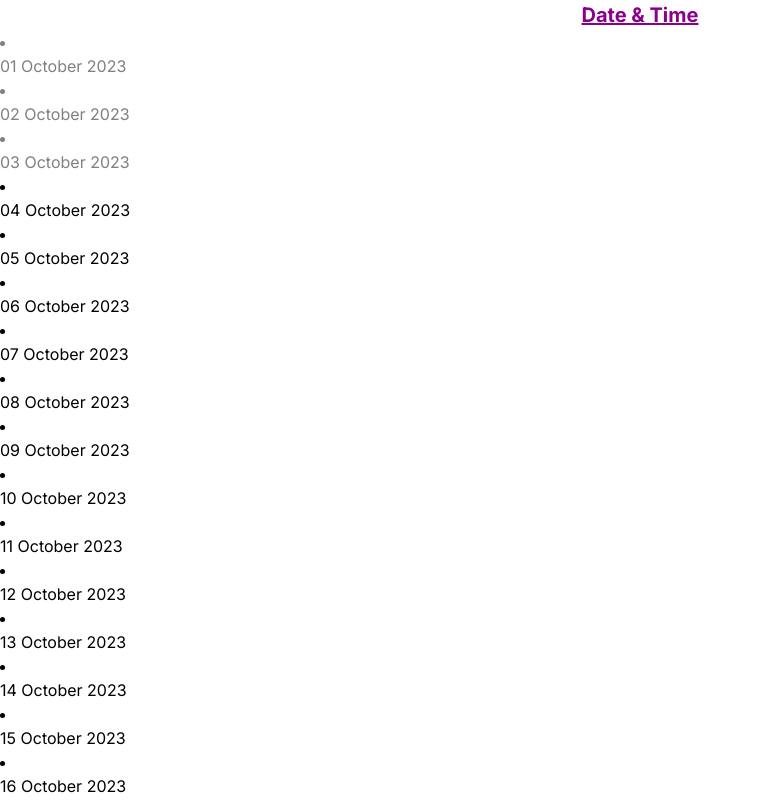
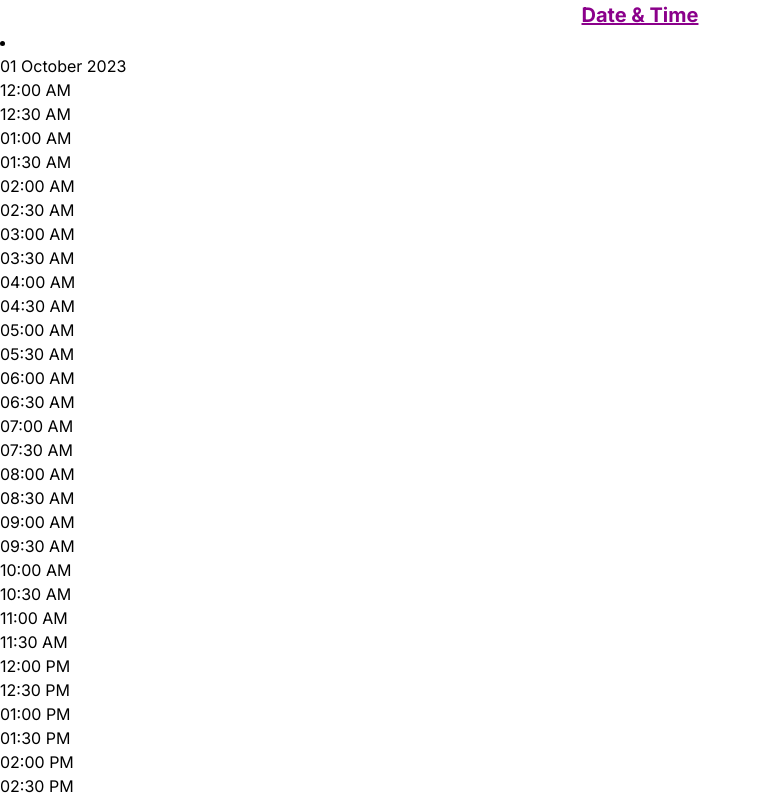
Before and after one commit to Chhavi0405/demos, a Next.js app in the folder appointments/: page / in a window 1280 px wide. Shown: the top 800 px of the page, without its empty margins (0-762 px from the left). Built offline with nearby package versions, Linux system fonts and the light colour scheme.

Commit message:
time map

```diff
--- a/appointments/app/page.tsx
+++ b/appointments/app/page.tsx
@@ -5,12 +5,13 @@ import { useEffect, useState } from "react";
 export default function Home() {
   const [dateArray, setDateArray] = useState<any>([]);
   const [isActive, setIsActive] = useState<any>(true);
-
+  const [isDate,setIsDate] = useState<any>()
+  const [isTime,setIsTime] = useState<any>([])
   const ar = dateArray.map((arr: any) => arr);
   useEffect(() => {
     getDate();
+    getTime();
   }, [isActive]);
-  console.log(isActive, "isactive");
 
   const startOfMonth: any = moment().startOf("month").format("YYYY-MM-DD ");
   const endOfMonth: any = moment().endOf("month").format("YYYY-MM-DD ");
@@ -28,15 +29,22 @@ export default function Home() {
   };
 
   const handleClick = (e: any) => {
-    console.log(e, "clicked");
-    let today = moment().format("YYYY-MM-DD");
-    console.log(today, "today");
-    if (e >= today) {
-      setIsActive(true);
-    } else {
-      setIsActive(false);
-    }
+    // console.log(e, "clicked");
+    setIsDate(e)
   };
+
+const getTime =()=>{
+  const start = moment().startOf('day');
+  const times = 24 * 2;
+  const toPrint= moment(startOfMonth)
+  for (let i = 0; i < times; i++) {
+    isTime.push(moment(toPrint)
+      .add(30 * i, 'minutes')
+      .format('hh:mm A'))
+  }
+  setIsTime(isTime.map((y: any) => y));
+}
+
   return (
     <>
       <div
@@ -50,29 +58,41 @@ export default function Home() {
       >
         Date & Time
       </div>
-
+      <p>{isDate} </p>
       <span>
         {dateArray?.map((dates: any) => (
           <li
           key={dates}
-          style={{
-            cursor: isActive && dates >= moment().format("YYYY-MM-DD")
-              ? 'pointer'
-              : 'not-allowed',
-            color: dates >= moment().format("YYYY-MM-DD")
-              ? 'black'
-              : 'gray',
-          }}
-          onClick={() => {
-            if (isActive && dates >= moment().format("YYYY-MM-DD")) {
-              handleClick(dates);
-            }
-          }}
+          // style={{
+          //   cursor: isActive && dates >= moment().format("YYYY-MM-DD")
+          //     ? 'pointer'
+          //     : 'not-allowed',
+          //   color: dates >= moment().format("YYYY-MM-DD")
+          //     ? 'black'
+          //     : 'gray',
+          // }}
+          // onClick={() => {
+          //   if (isActive && dates >= moment().format("YYYY-MM-DD") ) {
+          //     handleClick(dates);
+          //   }
+          // }}
         >
-          <p>{moment(dates).format("DD MMMM YYYY")}</p>
+           <p>{moment(dates).format("DD MMMM YYYY")}</p>
+
+         <ul>
+         {isTime?.map((times:any)=>(
+            <li key={times}>
+            {times}
+            </li>
+          ))}
+         </ul>
+
         </li>
         ))}
+
       </span>
+
+
     </>
   );
 }
```
